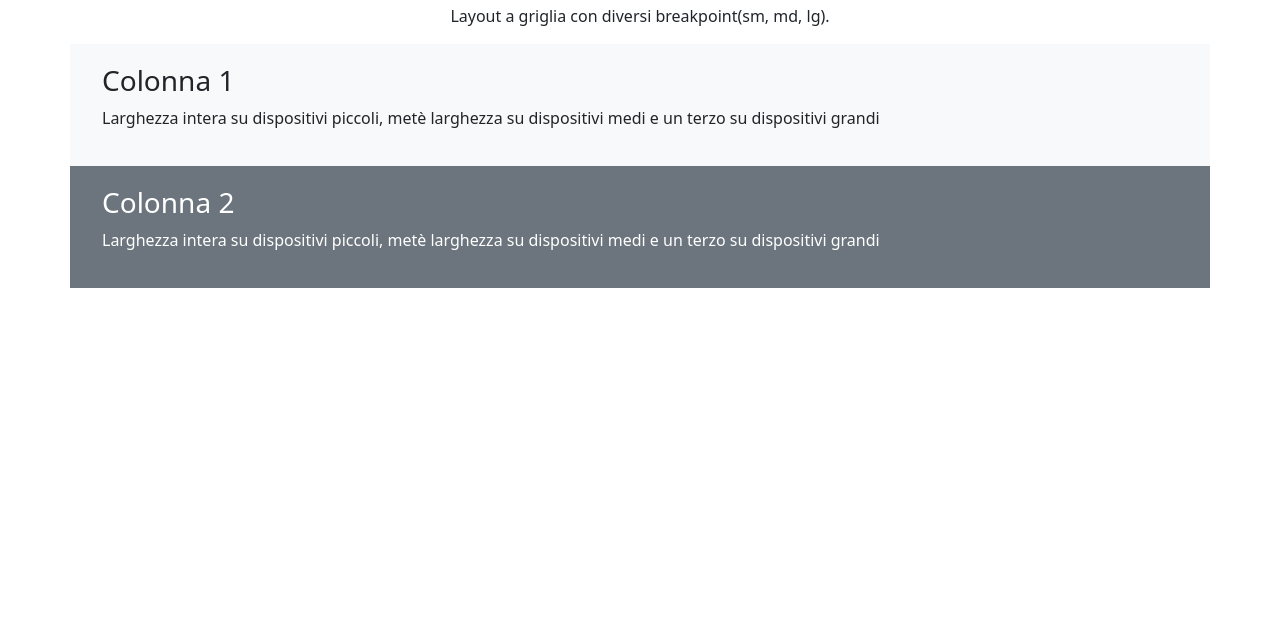
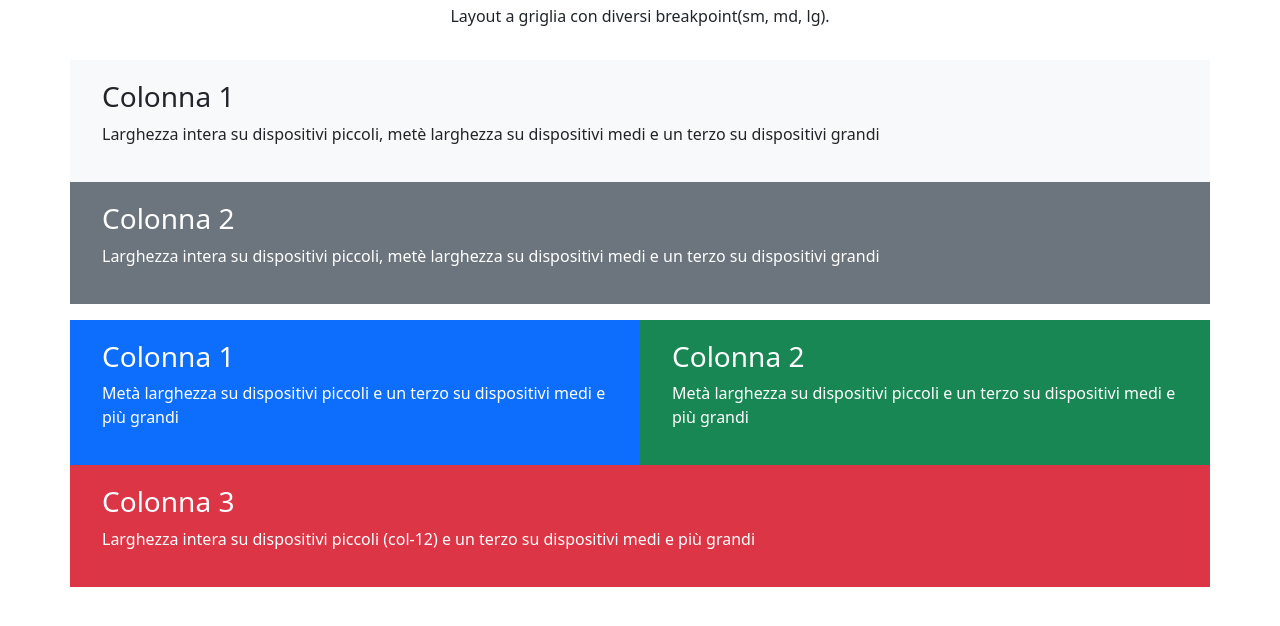
Before and after one commit to KehnAdrian31/htmlcss-bootstrap-layout, a plain HTML site: page index.html in a window 1280 px wide. Shown: the part 90-716 px from the top of the page. Drawn offline with nearby package versions, Linux system fonts and the light colour scheme.

Commit message:
add second row

```diff
--- a/index.html
+++ b/index.html
@@ -19,7 +19,7 @@
     </div>
   </header>
   <main>
-    <div class="container">
+    <div class="container my-3">
       <div class="row">
         <div class="col.12 bg-light">
           <div class="box">
@@ -33,22 +33,30 @@
             <p>Larghezza intera su dispositivi piccoli, metè larghezza su dispositivi medi e un terzo su dispositivi grandi</p>
           </div>
         </div>
-        <div class="row text-white">
-          <div class="col-6">
+      </div>
+    </div>
+    <div class="container">
+      <div class="row text-white">
+         <div class="col-6 bg-primary">
             <div class="box">
               <h3>Colonna 1</h3>
-              <p>Larghezza intera su dispositivi piccoli, metè larghezza su dispositivi medi e un terzo su dispositivi grandi</p>
+              <p>Metà larghezza su dispositivi piccoli e un terzo su dispositivi medi e più grandi</p>
             </div>
           </div>
-          <div class="col-6">
+          <div class="col-6 bg-success">
             <div class="box">
-
+              <h3>Colonna 2</h3>
+              <p>Metà larghezza su dispositivi piccoli e un terzo su dispositivi medi e più grandi</p>
             </div>
           </div>
-          <div class="col-12"></div>
+          <div class="col-12 bg-danger">
+            <div class="box">
+              <h3>Colonna 3</h3>
+              <p>Larghezza intera su dispositivi piccoli (col-12) e un terzo su dispositivi medi e più grandi</p>
+            </div>
+          </div>
         </div>
       </div>
-    </div>
   </main>
 </body>
 </html>
```
